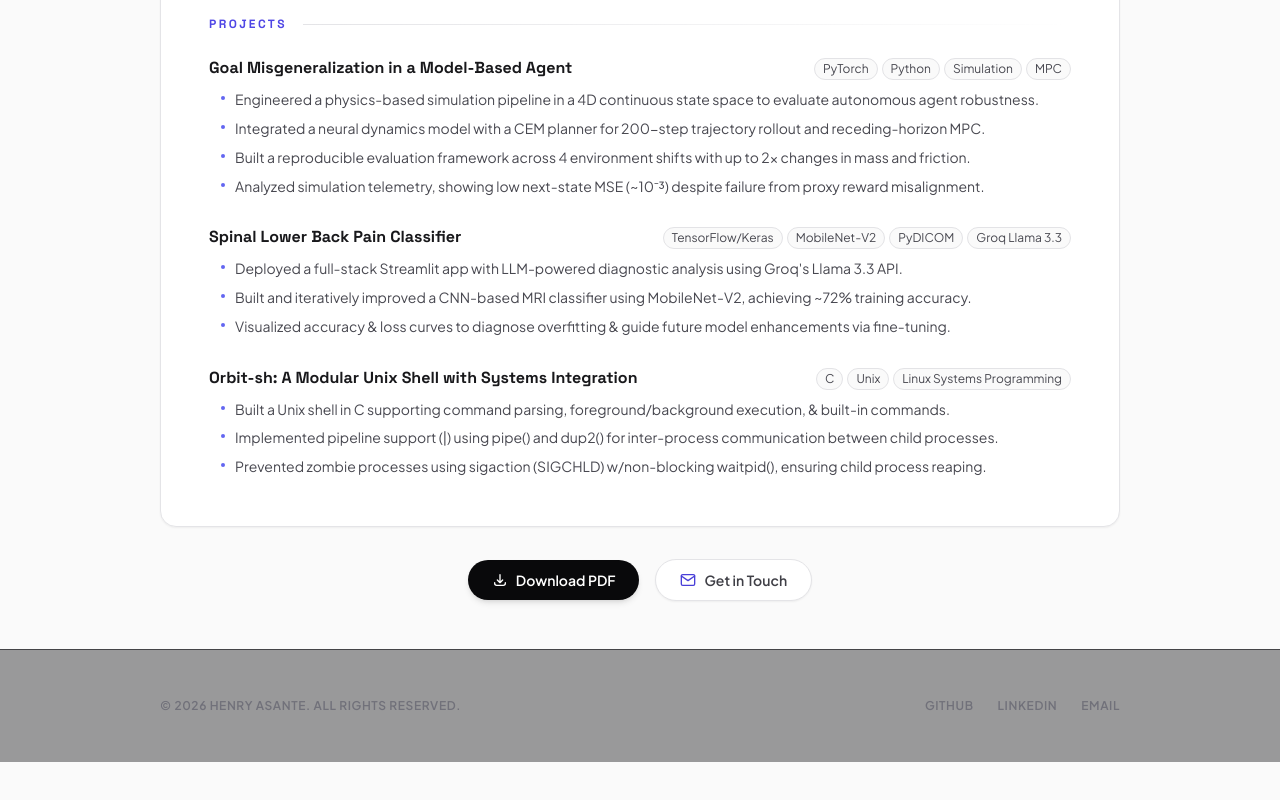
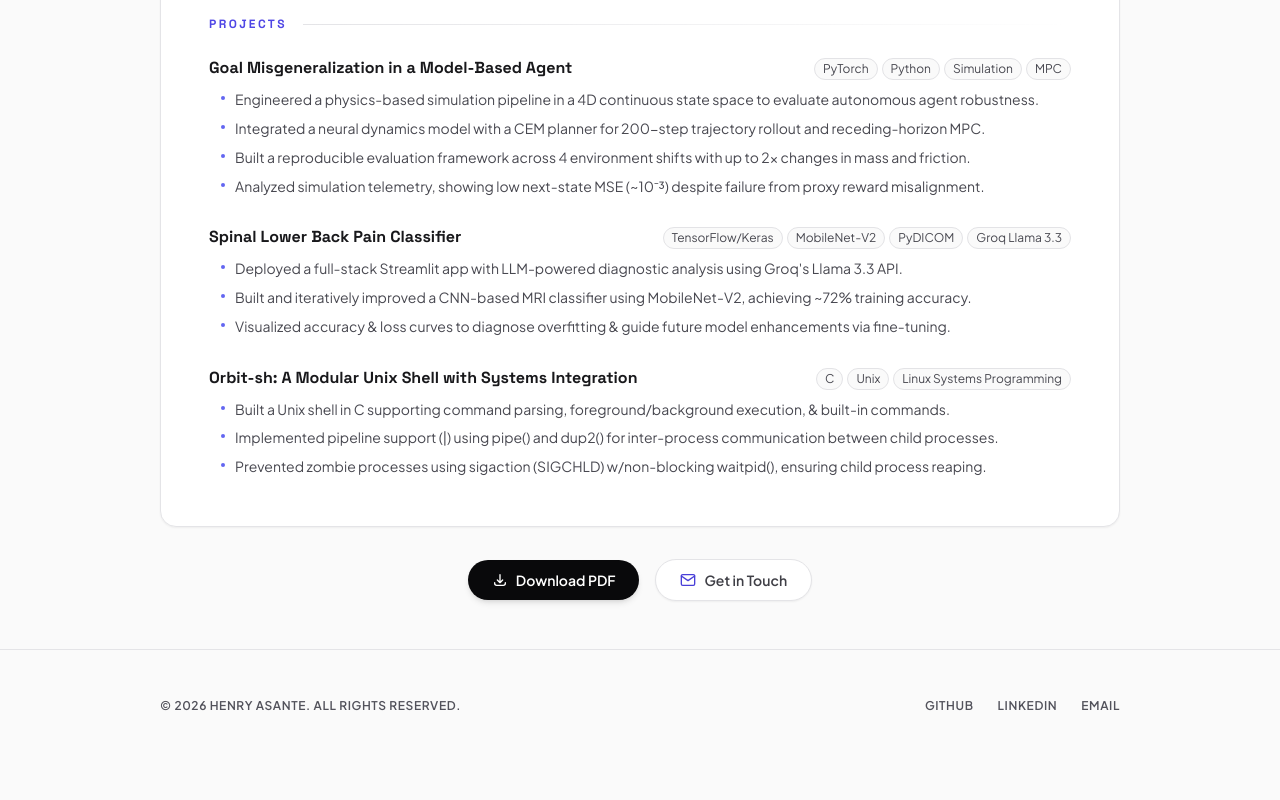
Before and after one commit to henryagyare/henry-portfolio, a React (Vite) app: page /resume in a window 1280 px wide. Shown: the part 1561-2361 px from the top of the page. Built offline with nearby package versions, Linux system fonts and the light colour scheme; no server answers.

Commit message:
fix: light mode styling for Footer
Also missed earlier — border, background, and link colors had no
light variants, making the footer flat gray-on-gray in light mode.

```diff
--- a/src/components/Footer.jsx
+++ b/src/components/Footer.jsx
@@ -5,14 +5,14 @@ import { FiGithub, FiLinkedin } from "../utils/icons.jsx";
 
 export default function Footer() {
   return (
-    <footer className="border-t border-zinc-900/65 bg-zinc-950/40 py-12">
+    <footer className="border-t border-zinc-200 bg-zinc-50/60 dark:border-zinc-900/65 dark:bg-zinc-950/40 py-12 transition-colors duration-300">
       <Container>
-        <div className="flex flex-col sm:flex-row gap-6 items-center justify-between text-xs text-zinc-500 font-semibold tracking-wider uppercase">
+        <div className="flex flex-col sm:flex-row gap-6 items-center justify-between text-xs text-zinc-600 dark:text-zinc-500 font-semibold tracking-wider uppercase transition-colors duration-300">
           <div>© {new Date().getFullYear()} {site.name}. All rights reserved.</div>
           <div className="flex items-center gap-6">
-            <a className="hover:text-zinc-300 transition-colors" href={site.links.github} target="_blank" rel="noopener noreferrer">GitHub</a>
-            <a className="hover:text-zinc-300 transition-colors" href={site.links.linkedin} target="_blank" rel="noopener noreferrer">LinkedIn</a>
-            <a className="hover:text-zinc-300 transition-colors" href={`mailto:${site.email}`}>Email</a>
+            <a className="hover:text-zinc-900 dark:hover:text-zinc-300 transition-colors" href={site.links.github} target="_blank" rel="noopener noreferrer">GitHub</a>
+            <a className="hover:text-zinc-900 dark:hover:text-zinc-300 transition-colors" href={site.links.linkedin} target="_blank" rel="noopener noreferrer">LinkedIn</a>
+            <a className="hover:text-zinc-900 dark:hover:text-zinc-300 transition-colors" href={`mailto:${site.email}`}>Email</a>
           </div>
         </div>
       </Container>
```
